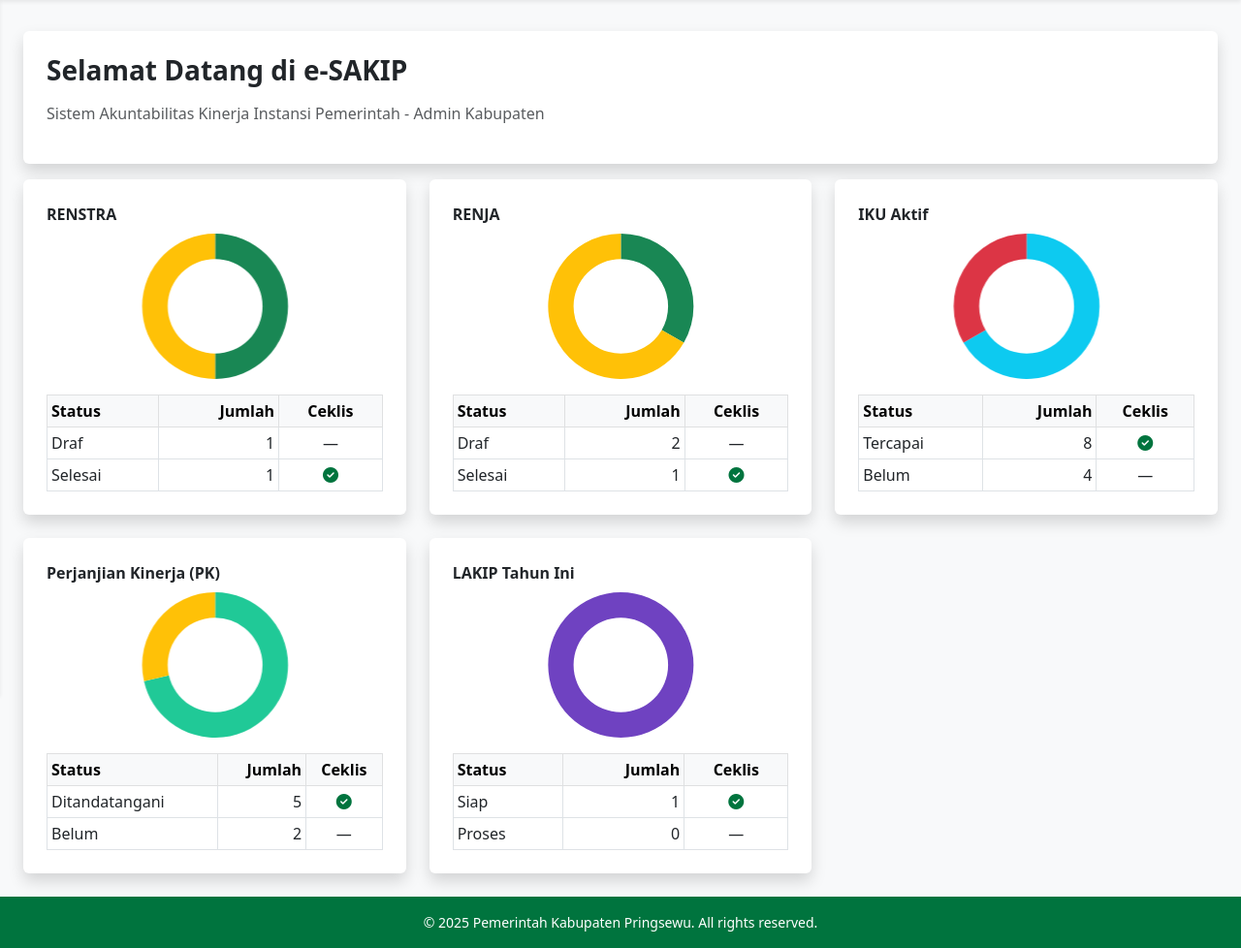
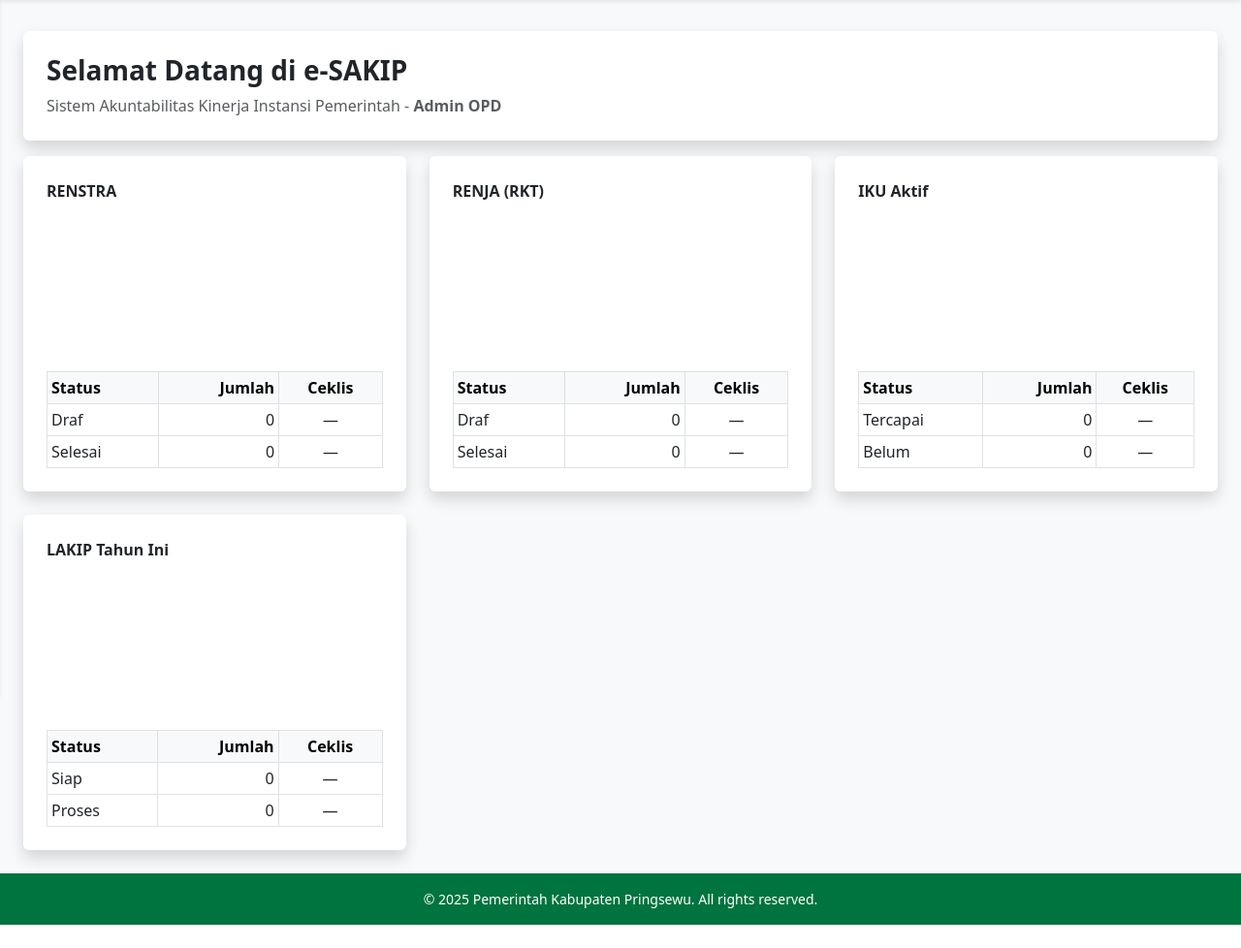
Before and after one commit to andhika201/E-Sakip, a CodeIgniter 4 app: the page made by app/Views/adminOpd/dashboard.php in a window 1280 px wide. Shown: the part 83-1061 px from the top of the page at 97% size. After the commit the page ends 1037 px from the top, so only its background shows below. Run offline with PHP 8.4 and a stand-in for CodeIgniter, Linux system fonts and the light colour scheme; the template is opened without the code that fills it, so the values that code supplies are empty; a map, chart or similar area stays blank; some libraries are stand-ins or nearby versions.

Commit message:
perbaikan status di iku dan lakip serta dahsboard

```diff
--- a/app/Config/Routes.php
+++ b/app/Config/Routes.php
@@ -161,6 +161,8 @@ $routes->group('adminopd', ['filter' => 'auth:admin_opd,admin_kab,admin'], funct
     $routes->post('iku/save', 'AdminOpd\IkuController::save');
     $routes->post('iku/update', 'AdminOpd\IkuController::update');
     $routes->match(['get', 'post', 'delete'], 'iku/delete/(:num)', 'AdminOpd\IkuController::delete/$1');
+    $routes->get('iku/change_status/(:num)', 'AdminOpd\IkuController::change_status/$1');
+
 
     // target
     $routes->get('target', 'AdminOpd\TargetController::index');
@@ -185,6 +187,8 @@ $routes->group('adminopd', ['filter' => 'auth:admin_opd,admin_kab,admin'], funct
     $routes->get('lakip/download/(:num)', 'AdminOpd\LakipOpdController::download/$1');
     $routes->post('lakip/update-status', 'AdminOpd\LakipOpdController::updateStatus');
     $routes->match(['get', 'post', 'delete'], 'lakip/delete/(:num)', 'AdminOpd\LakipOpdController::delete/$1');
+    // ubah status lakip
+    $routes->get('lakip/status/(:num)/(:segment)', 'AdminOpd\LakipOpdController::status/$1/$2');
 
     // Tentang Kami
     $routes->get('tentang_kami', 'AdminOpdController::tentang_kami');
--- a/app/Models/Opd/IkuModel.php
+++ b/app/Models/Opd/IkuModel.php
@@ -47,7 +47,7 @@ class IkuModel extends Model
                 'rpjmd_id' => $data['rpjmd_id'] ?? null,
                 'renstra_id' => $data['renstra_id'] ?? null,
                 'definisi' => $data['definisi'],
-                'status' => $data['status'] ?? 'draft',
+                'status' => $data['status'] ?? 'belum',
             ];
 
             $db->table('iku')->insert($ikuData);
--- a/app/Views/adminOpd/dashboard.php
+++ b/app/Views/adminOpd/dashboard.php
@@ -1,11 +1,15 @@
 <!DOCTYPE html>
 <html lang="id">
+
 <head>
   <meta charset="UTF-8" />
   <meta name="viewport" content="width=device-width, initial-scale=1.0" />
-  <title>Dashboard e-SAKIP</title>
-  <!-- Style -->
+  <title><?= esc($title ?? 'Dashboard e-SAKIP - Admin OPD') ?></title>
+
+  <!-- Style utama -->
   <?= $this->include('adminOpd/templates/style.php'); ?>
+
+  <!-- Chart.js -->
   <script src="https://cdn.jsdelivr.net/npm/chart.js"></script>
 </head>
 
@@ -21,17 +25,22 @@
     <?= $this->include('adminOpd/templates/sidebar.php'); ?>
 
     <!-- Main Content -->
-<main class="flex-fill p-4 mt-2" id="main-content">
+    <main class="flex-fill p-4 mt-2">
       <div class="bg-white rounded shadow p-4 mb-3">
-    <h2 class="h3 fw-bold text-dark mb-3">Selamat Datang di e-SAKIP</h2>
-    <p class="text-muted">Sistem Akuntabilitas Kinerja Instansi Pemerintah - Admin Kabupaten</p>
+        <h2 class="h3 fw-bold text-dark mb-2">Selamat Datang di e-SAKIP</h2>
+        <p class="text-muted mb-0">
+          Sistem Akuntabilitas Kinerja Instansi Pemerintah - <span class="fw-semibold">Admin OPD</span>
+        </p>
       </div>
+
       <div class="row g-4">
         <!-- RENSTRA -->
         <div class="col-12 col-md-6 col-lg-4">
           <div class="bg-white rounded shadow p-4 h-100">
             <p class="fw-semibold text-dark mb-2">RENSTRA</p>
-        <div style="height: 150px;"><canvas id="renstraChart"></canvas></div>
+            <div style="height: 150px;">
+              <canvas id="renstraChart"></canvas>
+            </div>
             <table class="table table-sm table-bordered mt-3 mb-0">
               <thead class="table-light">
                 <tr>
@@ -43,24 +52,28 @@
               <tbody>
                 <tr>
                   <td>Draf</td>
-              <td class="text-end">1</td>
+                  <td class="text-end"><?= esc($renstraStats['draft'] ?? 0) ?></td>
                   <td class="text-center">—</td>
                 </tr>
                 <tr>
                   <td>Selesai</td>
-              <td class="text-end">1</td>
-              <td class="text-center text-success"><i class="fas fa-check-circle"></i></td>
+                  <td class="text-end"><?= esc($renstraStats['selesai'] ?? 0) ?></td>
+                  <td class="text-center <?= ($renstraStats['selesai'] ?? 0) > 0 ? 'text-success' : '' ?>">
+                    <?= ($renstraStats['selesai'] ?? 0) > 0 ? '<i class="fas fa-check-circle"></i>' : '—' ?>
+                  </td>
                 </tr>
               </tbody>
             </table>
           </div>
         </div>
 
-    <!-- RENJA -->
+        <!-- RENJA / RKT -->
         <div class="col-12 col-md-6 col-lg-4">
           <div class="bg-white rounded shadow p-4 h-100">
-        <p class="fw-semibold text-dark mb-2">RENJA</p>
-        <div style="height: 150px;"><canvas id="renjaChart"></canvas></div>
+            <p class="fw-semibold text-dark mb-2">RENJA (RKT)</p>
+            <div style="height: 150px;">
+              <canvas id="renjaChart"></canvas>
+            </div>
             <table class="table table-sm table-bordered mt-3 mb-0">
               <thead class="table-light">
                 <tr>
@@ -72,13 +85,15 @@
               <tbody>
                 <tr>
                   <td>Draf</td>
-              <td class="text-end">2</td>
+                  <td class="text-end"><?= esc($renjaStats['draft'] ?? 0) ?></td>
                   <td class="text-center">—</td>
                 </tr>
                 <tr>
                   <td>Selesai</td>
-              <td class="text-end">1</td>
-              <td class="text-center text-success"><i class="fas fa-check-circle"></i></td>
+                  <td class="text-end"><?= esc($renjaStats['selesai'] ?? 0) ?></td>
+                  <td class="text-center <?= ($renjaStats['selesai'] ?? 0) > 0 ? 'text-success' : '' ?>">
+                    <?= ($renjaStats['selesai'] ?? 0) > 0 ? '<i class="fas fa-check-circle"></i>' : '—' ?>
+                  </td>
                 </tr>
               </tbody>
             </table>
@@ -89,7 +104,9 @@
         <div class="col-12 col-md-6 col-lg-4">
           <div class="bg-white rounded shadow p-4 h-100">
             <p class="fw-semibold text-dark mb-2">IKU Aktif</p>
-        <div style="height: 150px;"><canvas id="ikuChart"></canvas></div>
+            <div style="height: 150px;">
+              <canvas id="ikuChart"></canvas>
+            </div>
             <table class="table table-sm table-bordered mt-3 mb-0">
               <thead class="table-light">
                 <tr>
@@ -101,12 +118,14 @@
               <tbody>
                 <tr>
                   <td>Tercapai</td>
-              <td class="text-end">8</td>
-              <td class="text-center text-success"><i class="fas fa-check-circle"></i></td>
+                  <td class="text-end"><?= esc($ikuStats['tercapai'] ?? 0) ?></td>
+                  <td class="text-center <?= ($ikuStats['tercapai'] ?? 0) > 0 ? 'text-success' : '' ?>">
+                    <?= ($ikuStats['tercapai'] ?? 0) > 0 ? '<i class="fas fa-check-circle"></i>' : '—' ?>
+                  </td>
                 </tr>
                 <tr>
                   <td>Belum</td>
-              <td class="text-end">4</td>
+                  <td class="text-end"><?= esc($ikuStats['belum'] ?? 0) ?></td>
                   <td class="text-center">—</td>
                 </tr>
               </tbody>
@@ -114,11 +133,13 @@
           </div>
         </div>
 
-    <!-- PK -->
-    <div class="col-12 col-md-6 col-lg-4">
+        <!--  PK -->
+        <!-- <div class="col-12 col-md-6 col-lg-4">
           <div class="bg-white rounded shadow p-4 h-100">
             <p class="fw-semibold text-dark mb-2">Perjanjian Kinerja (PK)</p>
-        <div style="height: 150px;"><canvas id="pkChart"></canvas></div>
+            <div style="height: 150px;">
+              <canvas id="pkChart"></canvas>
+            </div>
             <table class="table table-sm table-bordered mt-3 mb-0">
               <thead class="table-light">
                 <tr>
@@ -130,24 +151,28 @@
               <tbody>
                 <tr>
                   <td>Ditandatangani</td>
-              <td class="text-end">5</td>
-              <td class="text-center text-success"><i class="fas fa-check-circle"></i></td>
+                  <td class="text-end"><?= esc($pkStats['ditandatangani'] ?? 0) ?></td>
+                  <td class="text-center <?= ($pkStats['ditandatangani'] ?? 0) > 0 ? 'text-success' : '' ?>">
+                    <?= ($pkStats['ditandatangani'] ?? 0) > 0 ? '<i class="fas fa-check-circle"></i>' : '—' ?>
+                  </td>
                 </tr>
                 <tr>
                   <td>Belum</td>
-              <td class="text-end">2</td>
+                  <td class="text-end"><?= esc($pkStats['belum'] ?? 0) ?></td>
                   <td class="text-center">—</td>
                 </tr>
               </tbody>
             </table>
           </div>
-    </div>
+        </div>  -->
 
         <!-- LAKIP -->
         <div class="col-12 col-md-6 col-lg-4">
           <div class="bg-white rounded shadow p-4 h-100">
             <p class="fw-semibold text-dark mb-2">LAKIP Tahun Ini</p>
-        <div style="height: 150px;"><canvas id="lakipChart"></canvas></div>
+            <div style="height: 150px;">
+              <canvas id="lakipChart"></canvas>
+            </div>
             <table class="table table-sm table-bordered mt-3 mb-0">
               <thead class="table-light">
                 <tr>
@@ -159,22 +184,27 @@
               <tbody>
                 <tr>
                   <td>Siap</td>
-              <td class="text-end">1</td>
-              <td class="text-center text-success"><i class="fas fa-check-circle"></i></td>
+                  <td class="text-end"><?= esc($lakipStats['siap'] ?? 0) ?></td>
+                  <td class="text-center <?= ($lakipStats['siap'] ?? 0) > 0 ? 'text-success' : '' ?>">
+                    <?= ($lakipStats['siap'] ?? 0) > 0 ? '<i class="fas fa-check-circle"></i>' : '—' ?>
+                  </td>
                 </tr>
                 <tr>
                   <td>Proses</td>
-              <td class="text-end">0</td>
+                  <td class="text-end"><?= esc($lakipStats['proses'] ?? 0) ?></td>
                   <td class="text-center">—</td>
                 </tr>
               </tbody>
             </table>
           </div>
         </div>
+
       </div>
     </main>
 
+    <!-- Footer -->
     <?= $this->include('adminOpd/templates/footer.php'); ?>
+
   </div> <!-- End Content Wrapper -->
 
   <script>
@@ -185,12 +215,28 @@
       plugins: { legend: { display: false } }
     };
 
+    // Data dari PHP (fallback 0 kalau tidak ada)
+    const renstraSelesai = <?= (int) ($renstraStats['selesai'] ?? 0) ?>;
+    const renstraDraft = <?= (int) ($renstraStats['draft'] ?? 0) ?>;
+
+    const renjaSelesai = <?= (int) ($renjaStats['selesai'] ?? 0) ?>;
+    const renjaDraft = <?= (int) ($renjaStats['draft'] ?? 0) ?>;
+
+    const ikuTercapai = <?= (int) ($ikuStats['tercapai'] ?? 0) ?>;
+    const ikuBelum = <?= (int) ($ikuStats['belum'] ?? 0) ?>;
+
+    const pkTtd = <?= (int) ($pkStats['ditandatangani'] ?? 0) ?>;
+    const pkBelum = <?= (int) ($pkStats['belum'] ?? 0) ?>;
+
+    const lakipSiap = <?= (int) ($lakipStats['siap'] ?? 0) ?>;
+    const lakipProses = <?= (int) ($lakipStats['proses'] ?? 0) ?>;
+
     new Chart(document.getElementById('renstraChart'), {
       type: 'doughnut',
       data: {
         labels: ['Selesai', 'Draf'],
         datasets: [{
-      data: [1, 1],
+          data: [renstraSelesai, renstraDraft],
           backgroundColor: ['#198754', '#ffc107'],
           borderWidth: 0
         }]
@@ -203,7 +249,7 @@ new Chart(document.getElementById('renjaChart'), {
       data: {
         labels: ['Selesai', 'Draf'],
         datasets: [{
-      data: [1, 2],
+          data: [renjaSelesai, renjaDraft],
           backgroundColor: ['#198754', '#ffc107'],
           borderWidth: 0
         }]
@@ -216,7 +262,7 @@ new Chart(document.getElementById('ikuChart'), {
       data: {
         labels: ['Tercapai', 'Belum'],
         datasets: [{
-      data: [8, 4],
+          data: [ikuTercapai, ikuBelum],
           backgroundColor: ['#0dcaf0', '#dc3545'],
           borderWidth: 0
         }]
@@ -229,7 +275,7 @@ new Chart(document.getElementById('pkChart'), {
       data: {
         labels: ['Ditandatangani', 'Belum'],
         datasets: [{
-      data: [5, 2],
+          data: [pkTtd, pkBelum],
           backgroundColor: ['#20c997', '#ffc107'],
           borderWidth: 0
         }]
@@ -242,7 +288,7 @@ new Chart(document.getElementById('lakipChart'), {
       data: {
         labels: ['Siap', 'Proses'],
         datasets: [{
-      data: [1, 0],
+          data: [lakipSiap, lakipProses],
           backgroundColor: ['#6f42c1', '#adb5bd'],
           borderWidth: 0
         }]
@@ -251,4 +297,5 @@ new Chart(document.getElementById('lakipChart'), {
     });
   </script>
 </body>
+
 </html>
```
Also changed, not shown: app/Controllers/AdminOpd/IkuController.php (+27 -0 lines), app/Controllers/AdminOpd/LakipOpdController.php (+38 -1 lines), app/Controllers/AdminOpdController.php (+86 -47 lines), app/Views/adminOpd/iku/iku.php (+29 -0 lines), app/Views/adminOpd/lakip/lakip.php (+15 -12 lines). Lines whose indentation alone changed are shown as unchanged.
